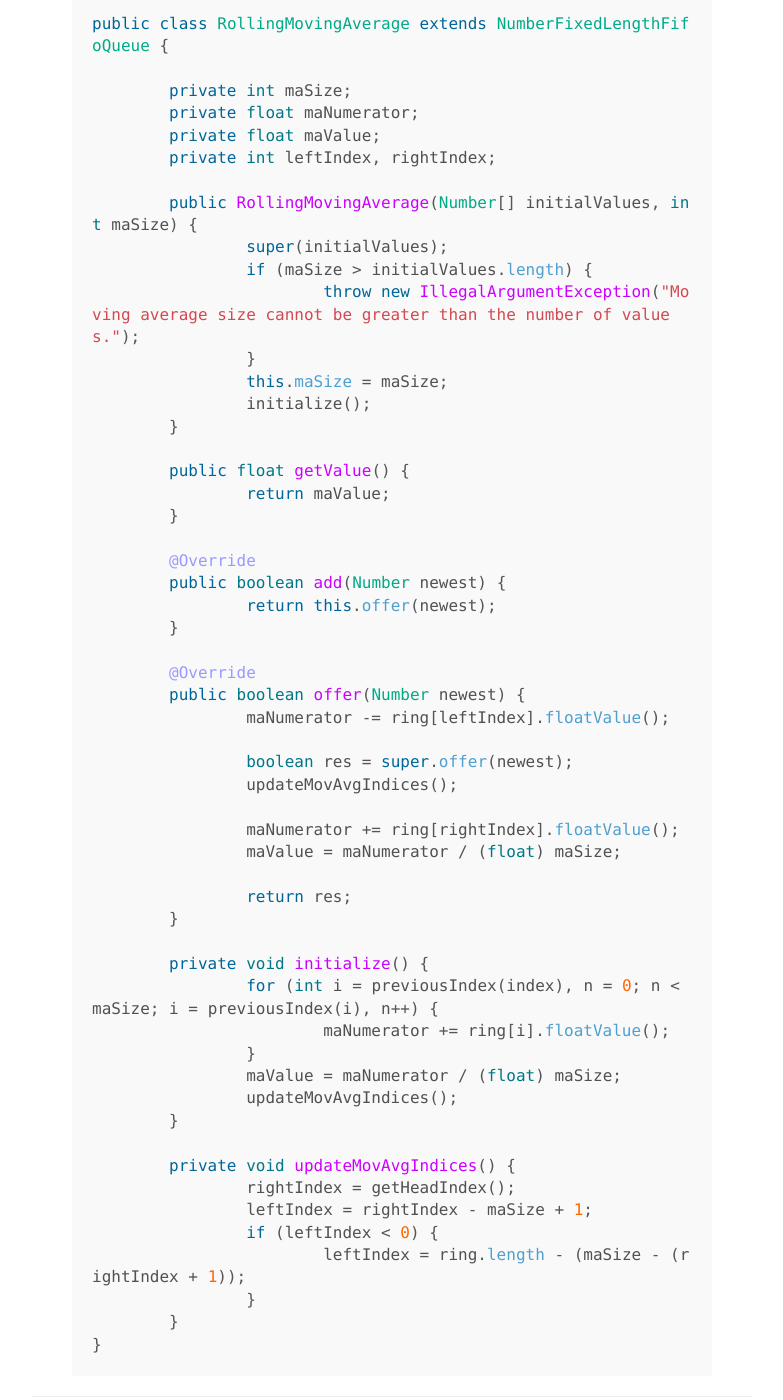
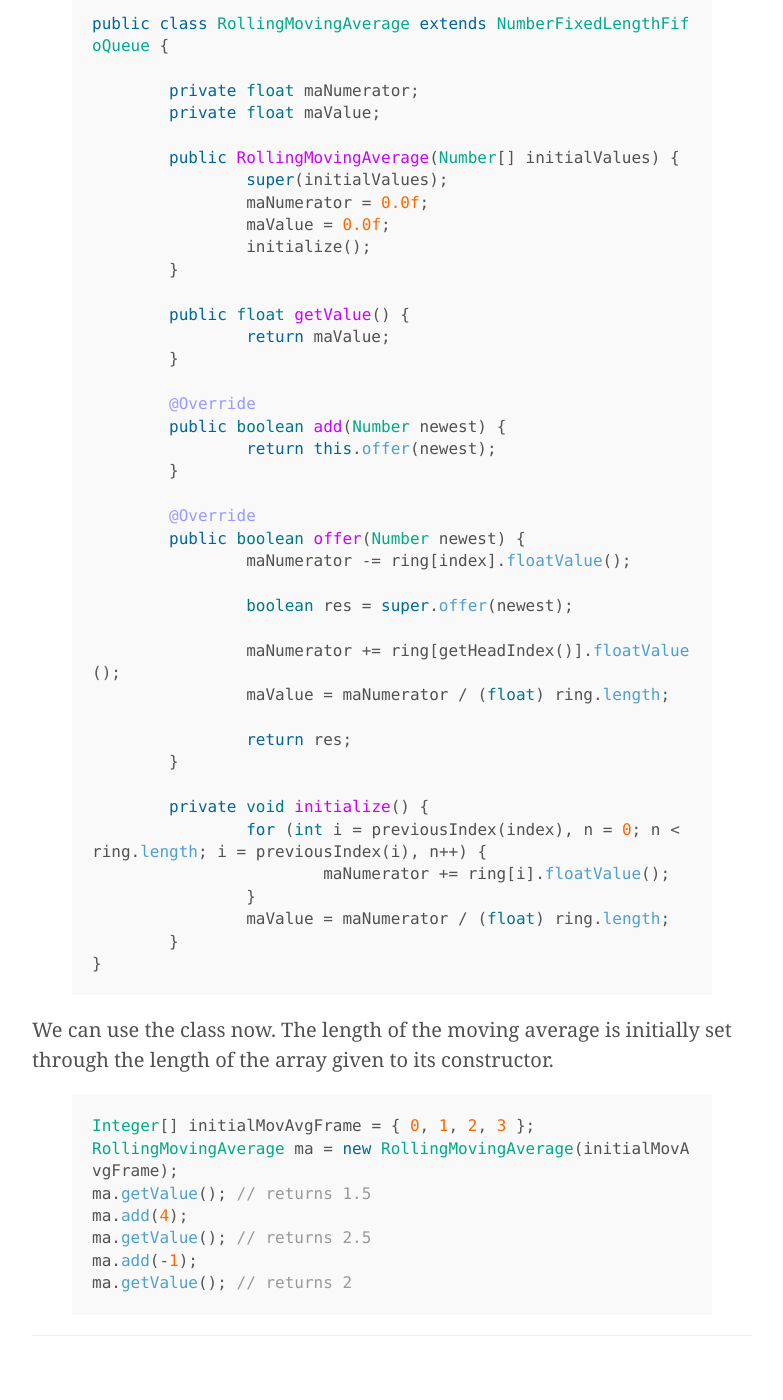
Before and after one commit to fabian-kostadinov/fabian-kostadinov.github.io, a Jekyll site: the page built from _posts/2014-11-25-implementing-a-fixed-length-fifo-queue-in-java.md, in a window 1280 px wide and 1400 px high, scrolled down 5640 px. Shown: the whole window, without its empty margins (248-1031 px from the left). Built offline with Jekyll 4.4.1, drawn with Linux system fonts in a browser that asks for light colours; nearby versions of some CDN libraries; Markdown is read by kramdown in place of the engine named in the settings; comment, search, counter and statistics services are not loaded; some of the changed text lies outside the part shown.

Commit message:
Updated post

```diff
--- a/_posts/2014-11-25-implementing-a-fixed-length-fifo-queue-in-java.md
+++ b/_posts/2014-11-25-implementing-a-fixed-length-fifo-queue-in-java.md
@@ -137,21 +137,17 @@ public class NumberFixedLengthFifoQueue implements Queue<Number> {
 	}
 }
 {% endhighlight %}
-The queue "rolls" through the ring. Adding a new element at the head of the queue automatically removes the oldest element in the queue - no copying of arrays or resetting of object references required. Unlike with linked lists we can actually access each element in the ring directly with the <code>get</code> method. Finally, we can create a subclass of our queue object which will graciously roll over as new values are added into the ring queue.
+The queue "rolls" through the ring. Adding a new element at the head of the queue automatically removes the oldest element in the queue - no copying of arrays or resetting of object references required. Unlike with linked lists we can actually access each element in the ring directly with the <code>get</code> method. Finally, we can create a subclass of our queue object which will graciously roll over as new values are added into the queue/ring.
 {% highlight java %}
 public class RollingMovingAverage extends NumberFixedLengthFifoQueue {
 
-	private int maSize;
 	private float maNumerator;
 	private float maValue;
-	private int leftIndex, rightIndex;
 
-	public RollingMovingAverage(Number[] initialValues, int maSize) {
+	public RollingMovingAverage(Number[] initialValues) {
 		super(initialValues);
-		if (maSize > initialValues.length) {
-			throw new IllegalArgumentException("Moving average size cannot be greater than the number of values.");
-		}
-		this.maSize = maSize;
+		maNumerator = 0.0f;
+		maValue = 0.0f;
 		initialize();
 	}
 
@@ -166,31 +162,31 @@ public class RollingMovingAverage extends NumberFixedLengthFifoQueue {
 
 	@Override
 	public boolean offer(Number newest) {
-		maNumerator -= ring[leftIndex].floatValue();
+		maNumerator -= ring[index].floatValue();
 
 		boolean res = super.offer(newest);
-		updateMovAvgIndices();
 
-		maNumerator += ring[rightIndex].floatValue();
-		maValue = maNumerator / (float) maSize;
+		maNumerator += ring[getHeadIndex()].floatValue();
+		maValue = maNumerator / (float) ring.length;
 
 		return res;
 	}
 
 	private void initialize() {
-		for (int i = previousIndex(index), n = 0; n < maSize; i = previousIndex(i), n++) {
+		for (int i = previousIndex(index), n = 0; n < ring.length; i = previousIndex(i), n++) {
 			maNumerator += ring[i].floatValue();
 		}
-		maValue = maNumerator / (float) maSize;
-		updateMovAvgIndices();
-	}
-
-	private void updateMovAvgIndices() {
-		rightIndex = getHeadIndex();
-		leftIndex = rightIndex - maSize + 1;
-		if (leftIndex < 0) {
-			leftIndex = ring.length - (maSize - (rightIndex + 1));
-		}
+		maValue = maNumerator / (float) ring.length;
 	}
 }
 {% endhighlight %}
+We can use the class now. The length of the moving average is initially set through the length of the array given to its constructor.
+{% highlight java %}
+Integer[] initialMovAvgFrame = { 0, 1, 2, 3 };
+RollingMovingAverage ma = new RollingMovingAverage(initialMovAvgFrame);
+ma.getValue(); // returns 1.5
+ma.add(4);
+ma.getValue(); // returns 2.5
+ma.add(-1);
+ma.getValue(); // returns 2
+{% endhighlight %}
```
